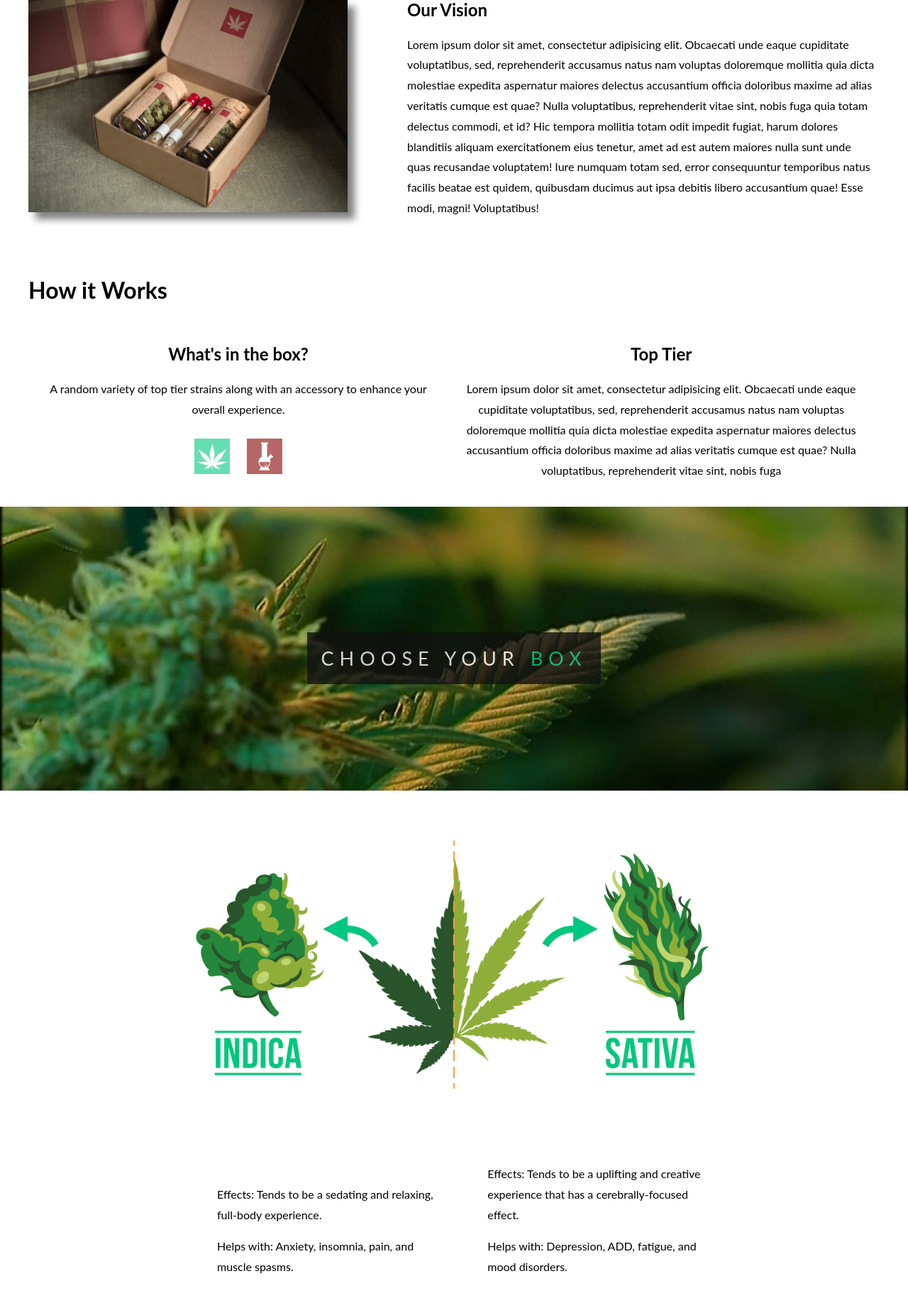
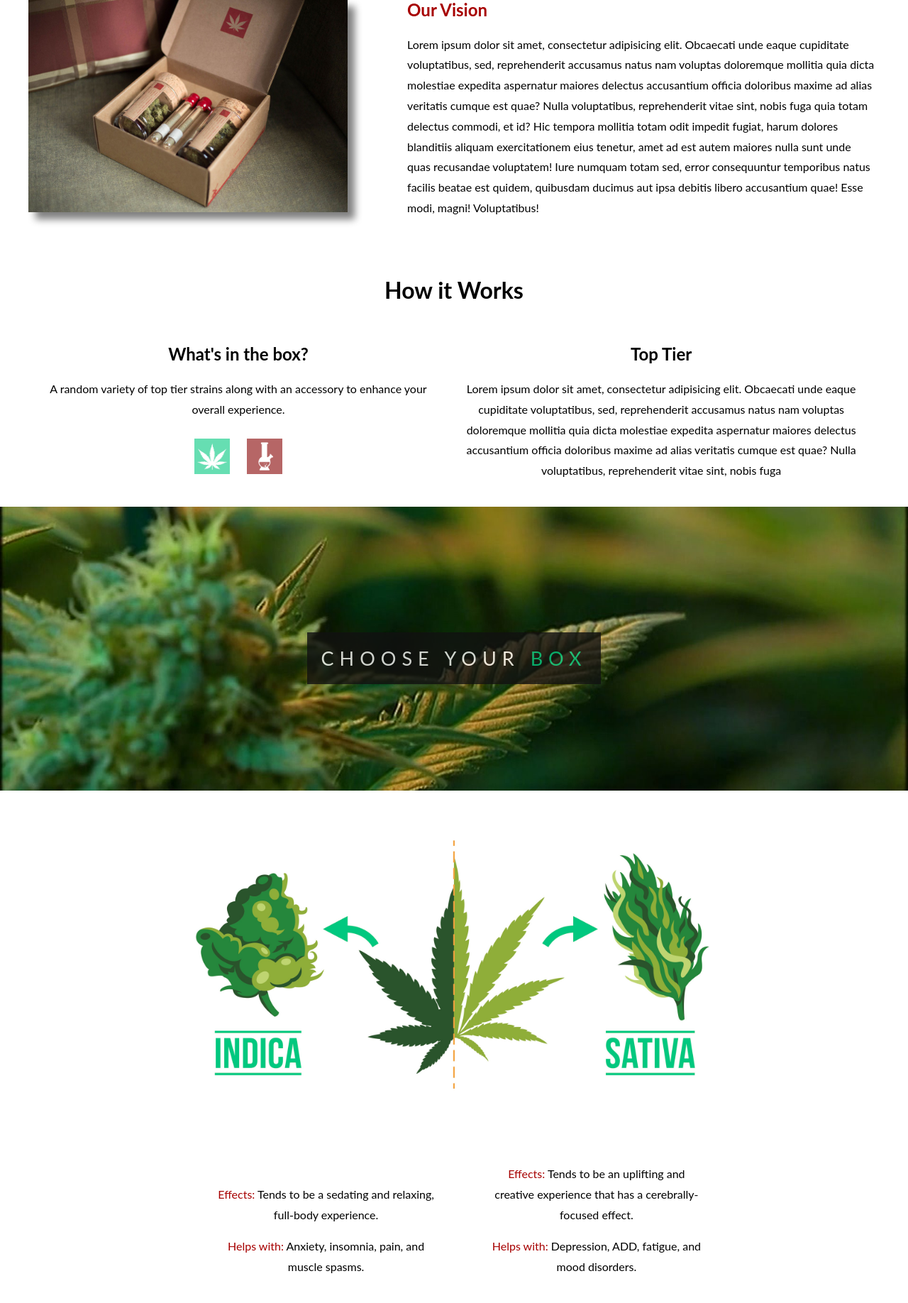
Before and after one commit to aigooitzj0e/pythonProject, a Django app: template apps/sub_box/templates/sub_box/index.html in a window 1280 px wide. Shown: the part 870-2706 px from the top of the page at 71% size. Run offline with Django 3.2, Linux system fonts and the light colour scheme; the template is opened without the code that fills it, so the values that code supplies are empty.

Commit message:
updated index

```diff
--- a/apps/sub_box/static/sub_box/css/style.css
+++ b/apps/sub_box/static/sub_box/css/style.css
@@ -33,6 +33,10 @@ nav{
 
 .green{
     color: rgb(0, 200, 127);
+}
+
+.red{
+    color: rgb(167, 0, 0);
 }
 
 .logo1{
@@ -110,6 +114,10 @@ nav{
 
 }
 
+.centerh1{
+    text-align: center;
+}
+
 #about_us {
     width: 1200px;
     margin: 0 auto;
@@ -168,6 +176,7 @@ nav{
     padding: 20px;
     width: 40%;
     margin-left: 30px;
+    text-align: center;
 }
 
 
--- a/apps/sub_box/templates/sub_box/index.html
+++ b/apps/sub_box/templates/sub_box/index.html
@@ -1,7 +1,7 @@
 <!DOCTYPE html>
 <html>
     <head>
-        <title>Login</title>
+        <title>7Leaves</title>
         <meta charset="utf-8">
 		{% load staticfiles %}
 	<script src="https://ajax.googleapis.com/ajax/libs/jquery/1.12.0/jquery.min.js"></script>
@@ -32,7 +32,7 @@
             <img class="about_us_pic" src="../static/sub_box/img/boximg2.jpg" height="300" alt="box pic">
 
             <section id="sec1" class ="section">
-                <h2>Our Vision</h2>
+                <h2><span class="red">Our Vision</span></h2>
                 <p>Lorem ipsum dolor sit amet, consectetur adipisicing elit. Obcaecati unde eaque cupiditate voluptatibus, sed, reprehenderit accusamus natus nam voluptas doloremque mollitia quia dicta molestiae expedita aspernatur maiores delectus accusantium officia doloribus maxime ad alias veritatis cumque est quae? Nulla voluptatibus, reprehenderit vitae sint, nobis fuga quia totam delectus commodi, et id? Hic tempora mollitia totam odit impedit fugiat, harum dolores blanditiis aliquam exercitationem eius tenetur, amet ad est autem maiores nulla sunt unde quas recusandae voluptatem! Iure numquam totam sed, error consequuntur temporibus natus facilis beatae est quidem, quibusdam ducimus aut ipsa debitis libero accusantium quae! Esse modi, magni! Voluptatibus!</p>
             </section>
 
@@ -65,13 +65,13 @@
 
         <div id="boxdesc-container">
             <section class="boxdesc">
-                <p>Effects: Tends to be a sedating and relaxing, full-body experience.</p>
-                <p>Helps with: Anxiety, insomnia, pain, and muscle spasms.</p>
+                <p><span class="red">Effects:</span> Tends to be a sedating and relaxing, full-body experience.</p>
+                <p><span class="red">Helps with:</span> Anxiety, insomnia, pain, and muscle spasms.</p>
             </section>
 
             <section class="boxdesc">
-                <p>Effects: Tends to be a uplifting and creative experience that has a cerebrally-focused effect.</p>
-                <p>Helps with: Depression, ADD, fatigue, and mood disorders.</p>
+                <p><span class="red">Effects:</span> Tends to be an uplifting and creative experience that has a cerebrally-focused effect.</p>
+                <p><span class="red">Helps with:</span> Depression, ADD, fatigue, and mood disorders.</p>
             </section>
         </div>
 
```
